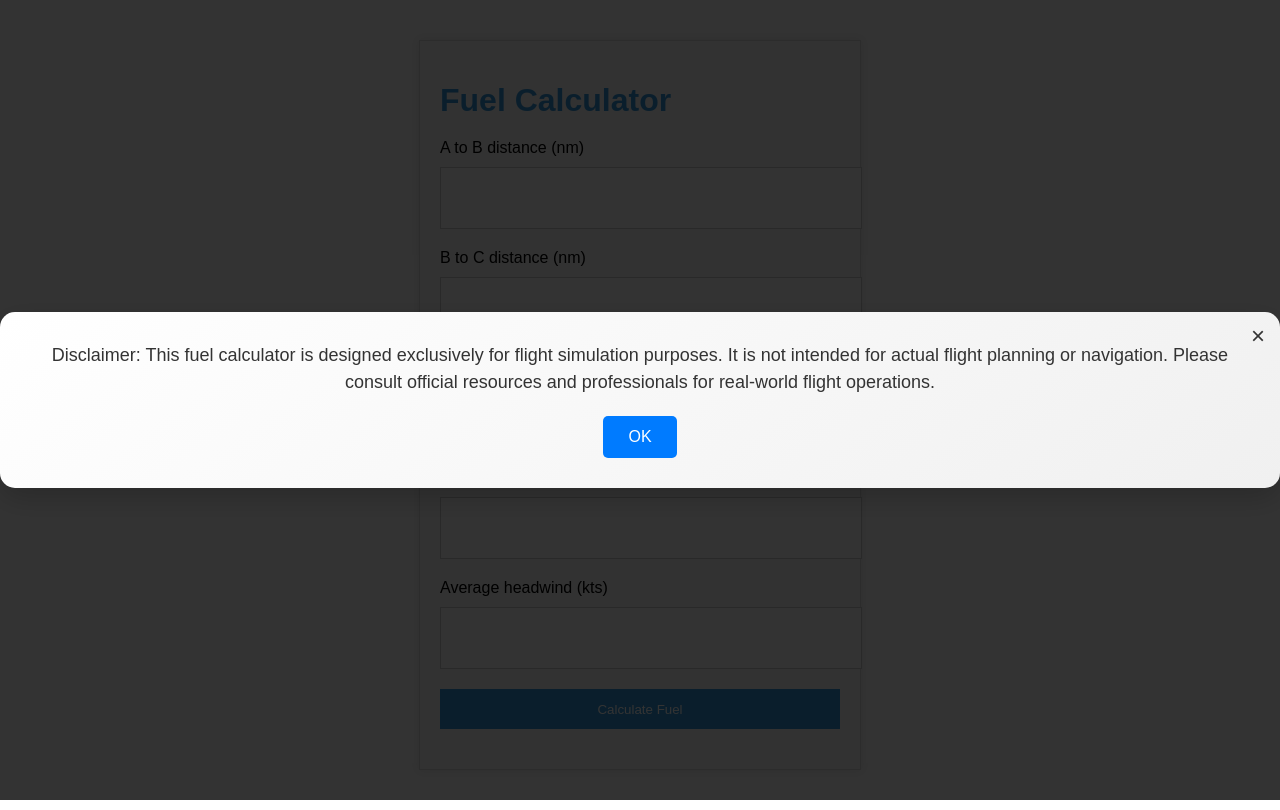
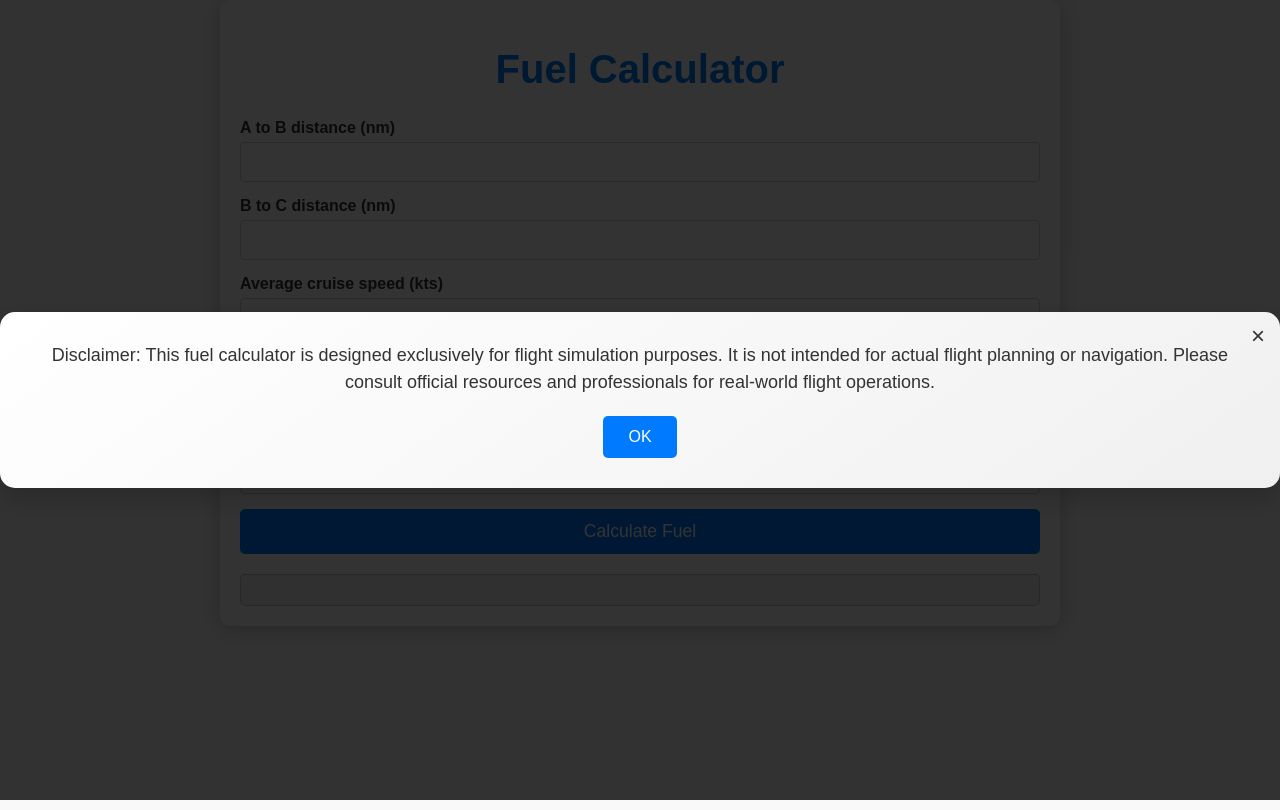
Before and after one commit to RickBraunn/FlightSimCalculator, a website: page index.html in a window 1280 px wide. Drawn offline with Linux system fonts and the light colour scheme.

Commit message:
Visual improve

```diff
--- a/index.html
+++ b/index.html
@@ -7,9 +7,12 @@
     <link rel="stylesheet" href="src/styles.css">
 </head>
 <body>
-    <div class="calculator-container">
+    <div class="app-container">
+        <header>
             <h1>Fuel Calculator</h1>
-        <form id="fuel-calculator">
+        </header>
+        <main>
+            <form id="fuel-calculator" class="calculator-form">
                 <div class="input-group">
                     <label for="distance-ab">A to B distance (nm)</label>
                     <input type="number" id="distance-ab" required>
@@ -30,9 +33,10 @@
                     <label for="headwind">Average headwind (kts)</label>
                     <input type="number" id="headwind" required>
                 </div>
-            <button type="submit">Calculate Fuel</button>
+                <button type="submit" class="calculate-btn">Calculate Fuel</button>
             </form>
-        <div id="result"></div>
+            <div id="result" class="result"></div>
+        </main>
     </div>
 
     <div id="custom-alert" class="modal" style="display:none;">
--- a/sass/main.scss
+++ b/sass/main.scss
@@ -1,70 +1,100 @@
-$primary-color: #3498db;
-$secondary-color: #f1c40f;
+// Color Variables
+$primary-color: #007BFF;
+$secondary-color: #f0f0f0;
+$background-color: #f9f9f9;
+$text-color: #333;
+$modal-bg: rgba(0, 0, 0, 0.8);
+$modal-content-bg: linear-gradient(145deg, #ffffff, #f0f0f0);
+$shadow-color: rgba(0, 0, 0, 0.2);
+$close-btn-color: #333; // Define the close button color
+$close-btn-hover-color: #FF0000; // Define the hover color for the close button
 
+// Global Styles
 body {
-    font-family: Arial, sans-serif;
+    font-family: 'Arial', sans-serif;
     margin: 0;
     padding: 0;
+    background-color: $background-color;
+    color: $text-color;
 }
 
-.calculator-container {
-    max-width: 400px;
-    margin: 40px auto;
+.app-container {
+    max-width: 800px;
+    margin: 0 auto;
     padding: 20px;
-    background-color: #f9f9f9;
-    border: 1px solid #ddd;
-    box-shadow: 0 0 10px rgba(0, 0, 0, 0.1);
+    border-radius: 10px;
+    box-shadow: 0 4px 20px $shadow-color;
+    background-color: white;
 }
 
+header {
+    text-align: center;
+    margin-bottom: 20px;
+
     h1 {
+        font-size: 2.5rem;
         color: $primary-color;
-    margin-bottom: 20px;
+    }
 }
 
+main {
+    .calculator-form {
+        display: flex;
+        flex-direction: column;
+        gap: 15px;
+
         .input-group {
-    margin-bottom: 20px;
-}
+            display: flex;
+            flex-direction: column;
 
             label {
-    display: block;
-    margin-bottom: 10px;
-}
-
-input[type="number"] {
-    width: 100%;
-    height: 40px;
-    padding: 10px;
-    font-size: 16px;
-    border: 1px solid #ccc;
-}
-
-button[type="submit"] {
-    width: 100%;
-    height: 40px;
-    background-color: $primary-color;
-    color: #fff;
-    border: none;
-    cursor: pointer;
-}
-
-button[type="submit"]:hover {
-    background-color: $secondary-color;
-}
-
-#result {
-    margin-top: 20px;
-    font-size: 18px;
+                margin-bottom: 5px;
                 font-weight: bold;
             }
 
-$modal-bg: rgba(0, 0, 0, 0.8);
-$modal-content-bg: linear-gradient(145deg, #ffffff, #f0f0f0);
-$button-bg: #007BFF;
-$button-hover-bg: #0056b3;
-$close-btn-color: #333;
-$close-btn-hover-color: #FF0000;
-$shadow-color: rgba(0, 0, 0, 0.2);
+            input {
+                padding: 10px;
+                border: 1px solid $shadow-color;
+                border-radius: 5px;
+                font-size: 1rem;
+                transition: border-color 0.3s;
 
+                &:focus {
+                    border-color: $primary-color;
+                    outline: none;
+                }
+            }
+        }
+
+        .calculate-btn {
+            padding: 12px;
+            background-color: $primary-color;
+            color: white;
+            border: none;
+            border-radius: 5px;
+            cursor: pointer;
+            font-size: 1.1rem;
+            transition: background-color 0.3s, transform 0.2s;
+
+            &:hover {
+                background-color: darken($primary-color, 10%);
+                transform: scale(1.05);
+            }
+        }
+    }
+
+    .result {
+        margin-top: 20px;
+        padding: 15px;
+        border: 1px solid $shadow-color;
+        border-radius: 5px;
+        background-color: $secondary-color;
+        font-size: 1.2rem;
+        text-align: center;
+    }
+}
+
+// Modal Styles
 .modal {
     display: flex;
     justify-content: center;
@@ -94,7 +124,7 @@ $shadow-color: rgba(0, 0, 0, 0.2);
         p {
             margin: 0 0 20px;
             font-size: 18px;
-            color: #333;
+            color: $text-color;
             line-height: 1.5;
         }
 
@@ -114,7 +144,7 @@ $shadow-color: rgba(0, 0, 0, 0.2);
 
         #ok-btn {
             padding: 12px 25px;
-            background-color: $button-bg;
+            background-color: $primary-color;
             color: white;
             border: none;
             border-radius: 5px;
@@ -123,9 +153,9 @@ $shadow-color: rgba(0, 0, 0, 0.2);
             transition: background-color 0.3s, transform 0.2s, box-shadow 0.3s;
 
             &:hover {
-                background-color: $button-hover-bg;
+                background-color: darken($primary-color, 10%);
                 transform: scale(1.05);
-                box-shadow: 0 5px 15px rgba(0, 0, 0, 0.2);
+                box-shadow: 0 5px 15px $shadow-color;
             }
         }
     }
```
Also changed, not shown: src/styles.css, 1 other file. Lines whose indentation alone changed are shown as unchanged.
